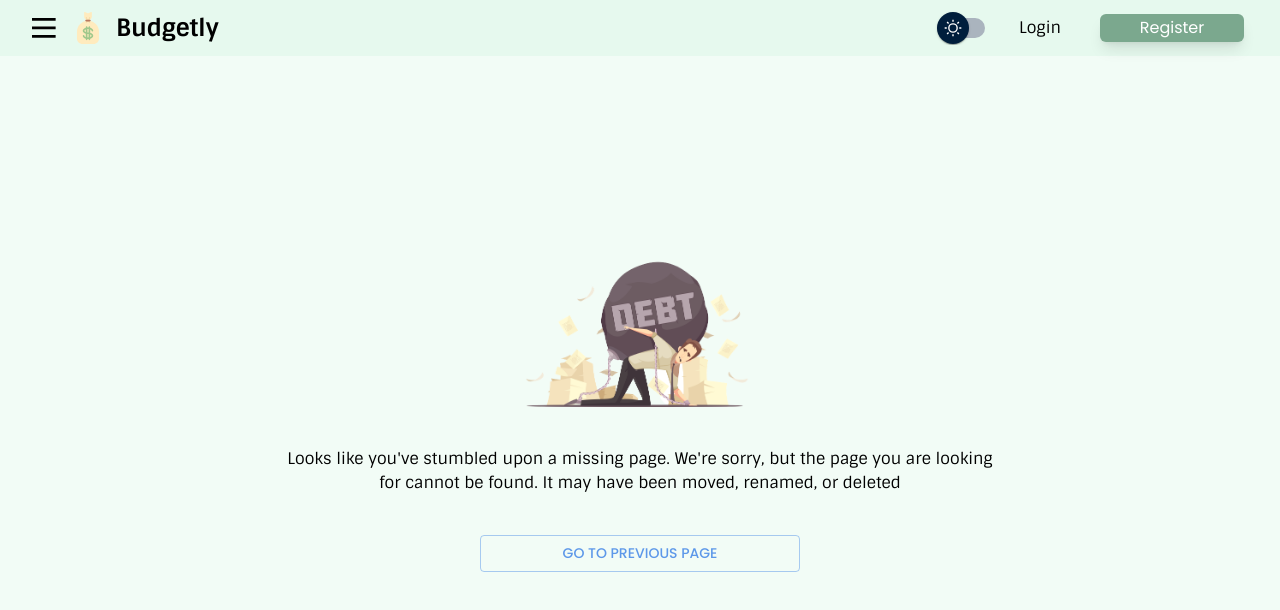
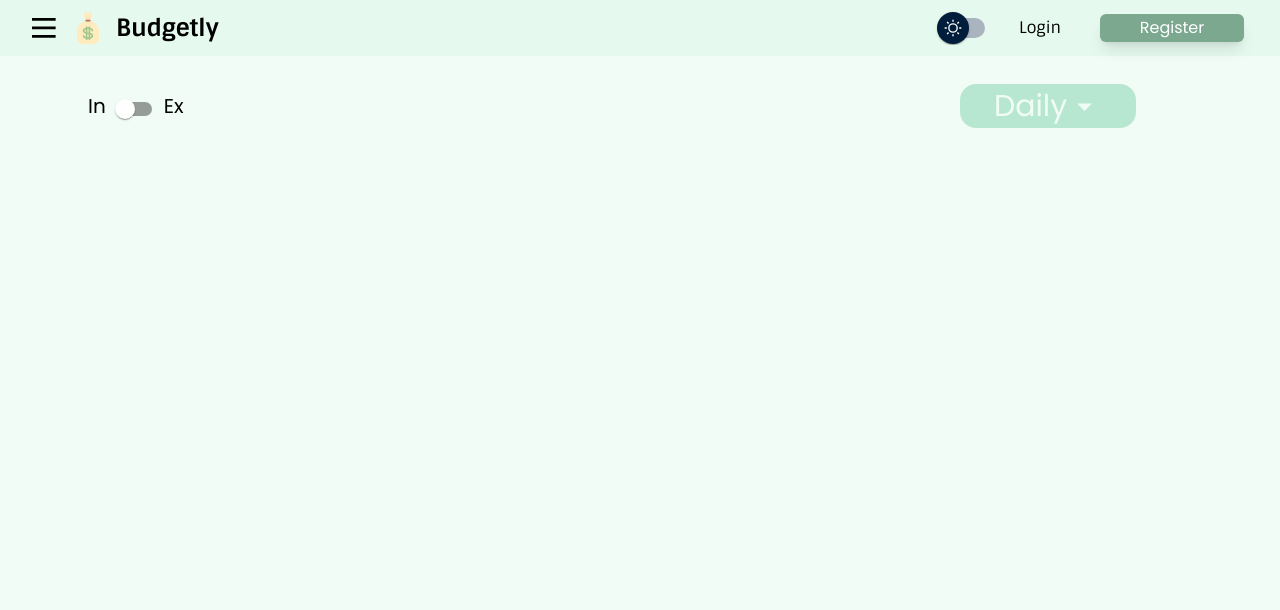
Before and after one commit to AndiRaihan/budgetly-frontend, a React (Vite) app: page /stats in a window 1280 px wide. Shown: the top 610 px of the page. Built offline with nearby package versions, Linux system fonts and the light colour scheme.

Commit message:
Started stas

```diff
--- a/package.json
+++ b/package.json
@@ -12,6 +12,7 @@
   "dependencies": {
     "@emotion/react": "^11.11.1",
     "@emotion/styled": "^11.11.0",
+    "@mui/icons-material": "^5.14.1",
     "@mui/material": "^5.13.6",
     "@reduxjs/toolkit": "^1.9.5",
     "react": "^18.2.0",
--- a/src/App.tsx
+++ b/src/App.tsx
@@ -8,6 +8,7 @@ import { useEffect, useState } from "react";
 import CurrentPage from "./utils/CurrentPage";
 import Register from "./pages/Register";
 import Login from "./pages/Login";
+import Stats from "./pages/Stats";
 
 function App() {
   const [showSidebar, setShowSidebar] = useState(false);
@@ -56,6 +57,17 @@ function App() {
             />
           }
         />
+        <Route
+          path="/stats"
+          element={
+            <Stats
+              translate={showSidebar}
+              changeCurrentPage={(CurrentPage: CurrentPage) =>
+                setCurrentTab(CurrentPage)
+              }
+            />
+          }
+        />
         <Route path="/register" element={<Register />} />
         <Route path="/login" element={<Login />} />
         <Route path="*" element={<NotFound />} />
--- /dev/null
+++ b/src/pages/Stats.tsx
@@ -0,0 +1,85 @@
+import { useEffect, useState } from "react";
+import { RootState } from "../redux/store";
+import CurrentPage from "../utils/CurrentPage";
+import { useSelector } from "react-redux";
+import { Switch } from "@mui/material";
+import ArrowDropDownIcon from "@mui/icons-material/ArrowDropDown";
+import ArrowDropUpIcon from "@mui/icons-material/ArrowDropUp";
+import Period from "../utils/Period";
+
+export default function Stats({ translate, changeCurrentPage }: PageProps) {
+  changeCurrentPage(CurrentPage.Stats);
+
+  const [isIncome, setIsIncome] = useState(false);
+  const [isDropdownOpen, setIsDropdownOpen] = useState(false);
+  const [period, setPeriod] = useState(Period.Daily);
+
+  const { darkMode } = useSelector((state: RootState) => state);
+
+  const periods = Object.values(Period);
+
+  const DropDownItem: any = periods.map((periodsItem) => (
+    <li
+      className={`${
+        periodsItem === period
+          ? "bg-primary-200 hover:bg-primary-100 text-background-light-100"
+          : "hover:bg-background-light-200 text-black"
+      } px-4 py-2  hover:cursor-pointer`}
+      key={periodsItem}
+      onClick={() => setPeriod(periodsItem)}
+    >
+      {periodsItem}
+    </li>
+  ));
+
+  console.log(DropDownItem);
+
+  return (
+    <div
+      className={`bg-background-light-100 h-screen flex flex-col pt-20 items-start px-16
+          ${darkMode.isDarkMode ? "dark" : ""} ${
+        translate
+          ? "translate-x-52 w-[calc(100vw-13rem)]"
+          : " translate-x-0 w-screen"
+      } transition-all ease-in-out duration-200 overflow-hidden`}
+    >
+      <div className="flex justify-between items-end p-1 ml-5 mb-3 w-11/12">
+        <div className="">
+          <span className="text-xl">In</span>
+          <Switch
+            checked={isIncome}
+            onChange={() => setIsIncome((prev) => !prev)}
+          />
+          <span className="text-xl">Ex</span>
+        </div>
+        {/* TODO: Nanti Jadiin Dropdown */}
+        <div className="relative">
+          <button
+            className="flex items-center justify-center rounded-2xl text-3xl z-20 bg-background-light-400 py-1 px-5 w-44 text-background-light-100"
+            onClick={() => setIsDropdownOpen((prev) => !prev)}
+          >
+            {period}
+            {isDropdownOpen ? (
+              <ArrowDropUpIcon fontSize="large" />
+            ) : (
+              <ArrowDropDownIcon fontSize="large" />
+            )}
+          </button>
+
+          <div
+            className={`transition-all duration-300 ${
+              isDropdownOpen ? "max-h-60" : "max-h-0"
+            } absolute top-3 left-0 bg-background-light-300 -z-50 rounded-2xl shadow w-44 overflow-hidden`}
+          >
+            <ul className="pb-2 pt-8 ">{DropDownItem}</ul>
+          </div>
+        </div>
+      </div>
+    </div>
+  );
+}
+
+export type PageProps = {
+  translate: boolean;
+  changeCurrentPage: (currentTab: CurrentPage) => void;
+};
--- /dev/null
+++ b/src/utils/Period.tsx
@@ -0,0 +1,8 @@
+enum Period {
+    Daily = 'Daily',
+    Weekly = 'Weekly',
+    Monthly = 'Monthly',
+    Custom = 'Custom'
+}
+
+export default Period;
```
Also changed, not shown: 1 other file (tests, documents, lock files or other folders).
